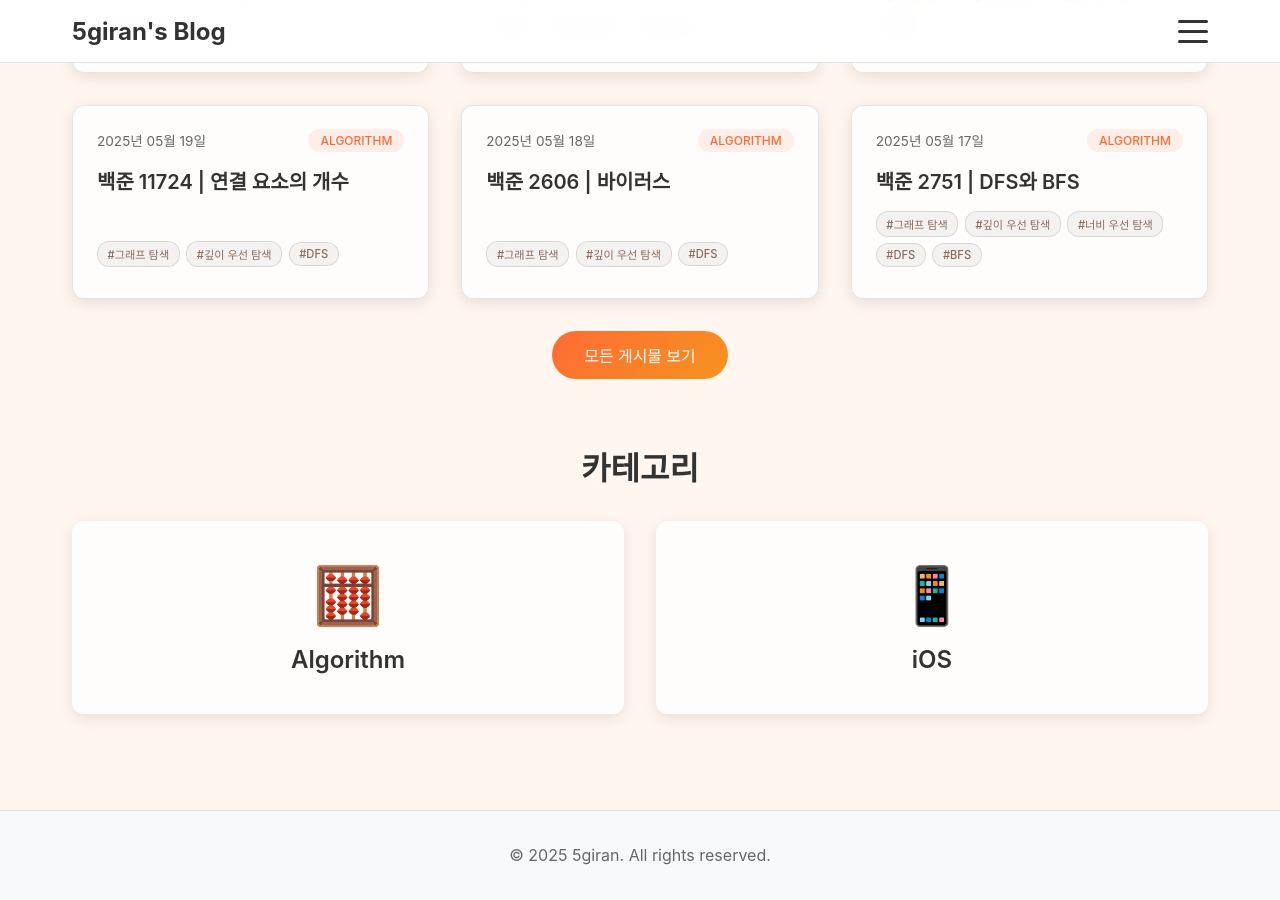
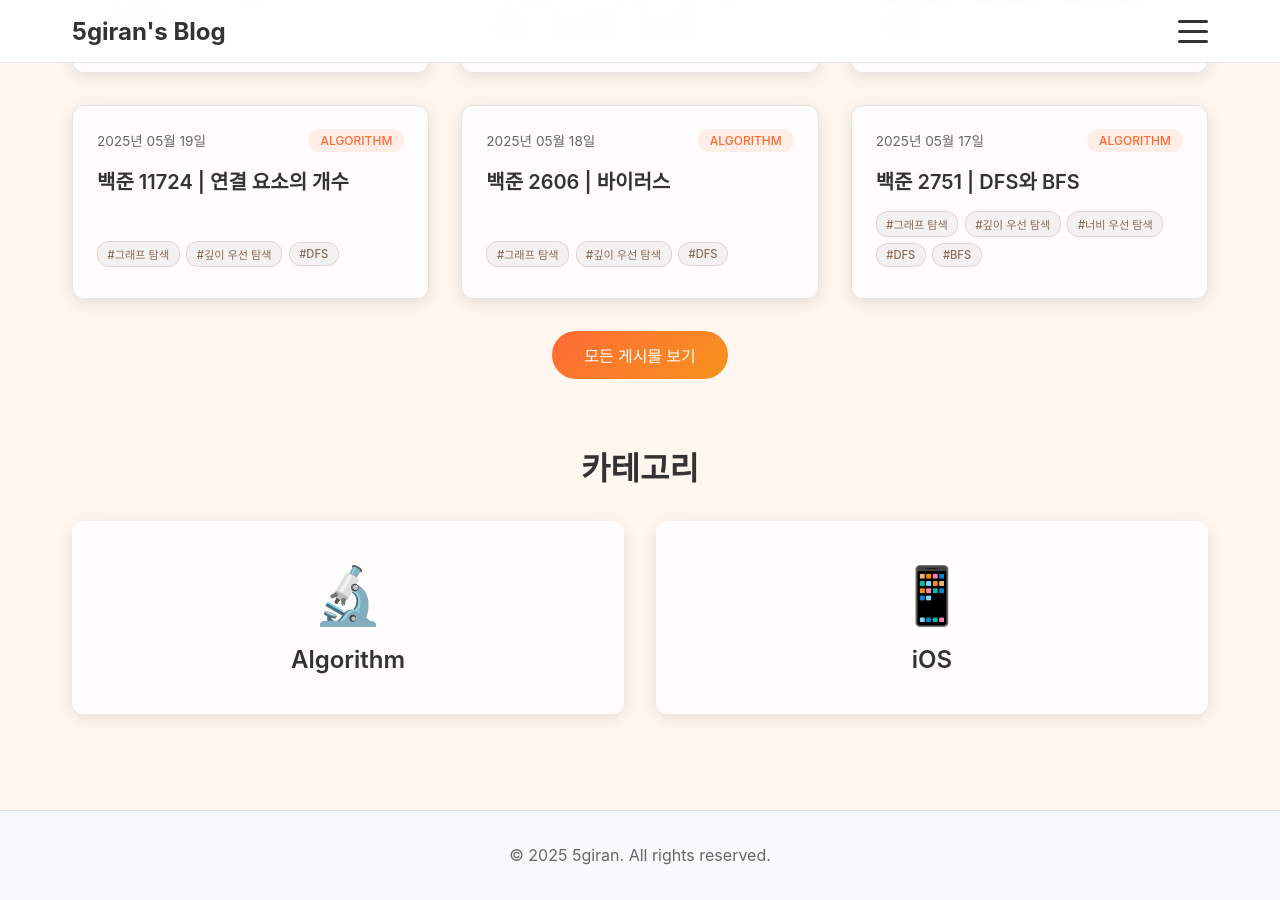
Before and after one commit to 5giran/5giran.github.io, a Jekyll site: the page built from index.md, in a window 1280 px wide and 900 px high, scrolled down 329 px. Built offline with Jekyll 4.4.1, drawn with Linux system fonts in a browser that asks for light colours; some web fonts are replaced.

Commit message:
Update home.html

```diff
--- a/_layouts/home.html
+++ b/_layouts/home.html
@@ -50,7 +50,7 @@ layout: default
     <div class="categories-grid">
       <div class="category-item">
         <a href="{{ '/categories/algorithm/' | relative_url }}">
-          <div class="category-icon">🧮</div>
+          <div class="category-icon">🔬</div>
           <h3>Algorithm</h3>
         </a>
       </div>
```
